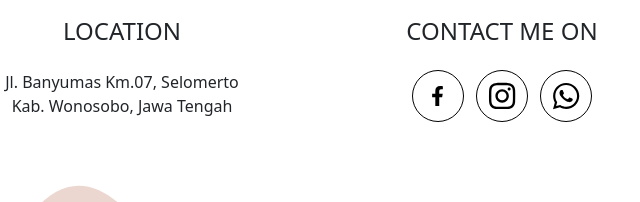
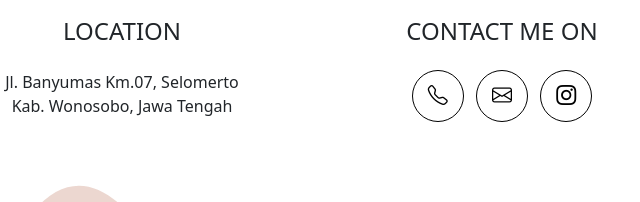
Before and after one commit to mukhamadrokhim24/mukhamadrokhim24.github.io, a plain HTML site: page index.html in a window 1280 px wide. Shown: the part 4916-5118 px from the top of the page, 138-778 px from the left. Drawn offline with nearby package versions, Linux system fonts and the light colour scheme.

Commit message:
Add files via upload

```diff
--- a/index.html
+++ b/index.html
@@ -13,6 +13,9 @@
 
     <!-- My CSS -->
     <link rel="stylesheet" href="style.css" />
+
+    <!-- bootstrap icon -->
+    <link rel="stylesheet" href="https://cdn.jsdelivr.net/npm/bootstrap-icons@1.8.3/font/bootstrap-icons.css">
 
     <!-- Font Awesome icons (free version)-->
     <script src="https://use.fontawesome.com/releases/v6.1.0/js/all.js" crossorigin="anonymous"></script>
@@ -319,13 +322,13 @@
               <!-- Footer Social Icons-->
               <div class="col-lg-4 mb-5 mb-lg-0 text-center">
                   <h4 class="text-uppercase mb-4">Contact Me On</h4>
+                  <a class="btn btn-outline-my btn-social mx-1" href="tel:+6289608974466"><i
+                          class="bi bi-telephone"></i></a>
                   <a class="btn btn-outline-my btn-social mx-1"
-                      href="https://www.facebook.com/people/citra_design10/100063975496500/"><i
-                          class="fab fa-fw fa-facebook-f"></i></a>
+                      href="mailto:citradesign10@gmail.com"><i
+                          class="bi bi-envelope"></i></a>
                   <a class="btn btn-outline-my btn-social mx-1" href="https://instagram.com/citradesign_studio"><i
-                          class="fab fa-fw fa-instagram" style="font-size:30px"></i></a>
-                  <a class="btn btn-outline-my btn-social mx-1" href="https://wa.me/6289608974466"><i
-                          class="fab fa-fw fa-whatsapp" style="font-size:30px"></i></a>
+                          class="bi bi-instagram"></i></a>
               </div>
               <!-- Footer About Text-->
               <div class="col-lg-4 text-center">
```
